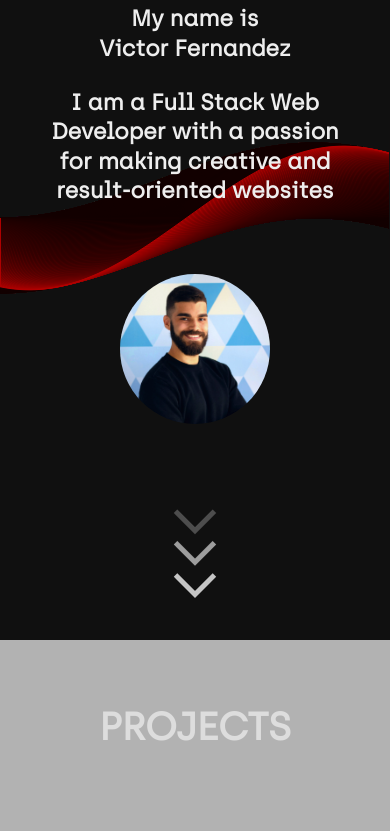
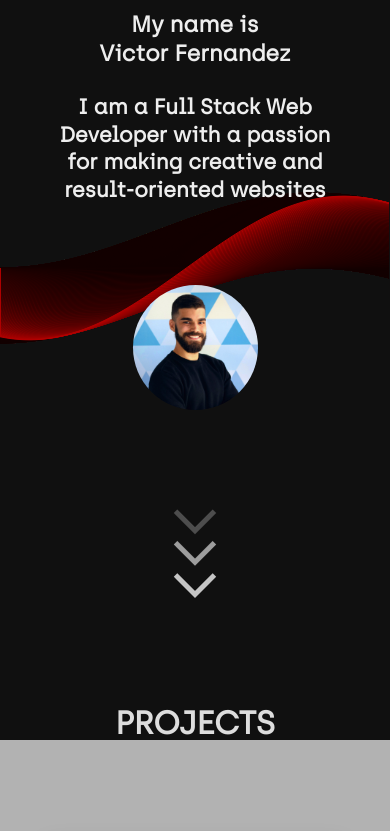
Before and after one commit to xrawvelocity/Portfolio-V1, a website built with webpack: page src/index.html in a window 390 px wide. Shown: the part 204-1035 px from the top of the page. Built offline with nearby package versions, Linux system fonts and the light colour scheme; files whose address does not match are found by name.

Commit message:
fixed responsive fully maybe

```diff
--- a/src/js/canvas.js
+++ b/src/js/canvas.js
@@ -3,7 +3,7 @@ const canvas = document.querySelector('canvas');
 const c = canvas.getContext('2d');
 
 canvas.width = innerWidth;
-canvas.height = innerHeight;
+canvas.height = innerHeight + 100;
 
 const wave = {
   y: canvas.height /2,
--- a/src/sass/components/_about.scss
+++ b/src/sass/components/_about.scss
@@ -19,7 +19,7 @@
 
         @include respond(phone){
             padding: 10rem 0 0;
-            width: 50rem;
+            width: 45rem;
             line-height: 1.3;
         }
 
@@ -30,7 +30,7 @@
         &-greeting {
             font-size: 4.5rem;
             @include respond(phone){
-                font-size: 6rem;
+                font-size: 5rem;
             }
         }
 
@@ -45,7 +45,7 @@
         &-description {
             font-size: 2.8rem;
             @include respond(phone){
-                font-size: 3.5rem;
+                font-size: 3.3rem;
             }
 
         }
@@ -61,8 +61,8 @@
 
 
         @include respond(smallphone){
-            height: 150px;
-            width: 150px;
+            height: 125px;
+            width: 125px;
             margin-bottom: 25rem;
         }
     }
--- a/src/sass/components/_contact.scss
+++ b/src/sass/components/_contact.scss
@@ -17,7 +17,7 @@
         margin: 15rem 0 0;
 
         @include respond(phone){
-            margin: 5rem 0 0;
+            margin: 25rem 0 0;
         }
 
         &__title {
@@ -35,6 +35,10 @@
         align-items: center;
         justify-content: space-evenly;
         margin-bottom: -10rem;
+
+        @include respond(phone){
+            width: 55rem;
+        }
 
         &__linkedin {
 
@@ -133,7 +137,8 @@
 
         @include respond(phone){
             flex-direction: column;
-            margin: 10rem 15rem 5rem 5rem;
+            margin: 10rem 15rem 0rem 5rem;
+            padding-bottom: 10rem;
         }
 
         &-col {
--- a/src/sass/components/_popup.scss
+++ b/src/sass/components/_popup.scss
@@ -2,7 +2,7 @@
     position: fixed;
     display: block;
     width: 100%;
-    height: 100vh;
+    height: 100%;
     top: 0;
     left: 0;
     background-color: rgba($color-black,0.3);
@@ -34,10 +34,10 @@
         transform: translate(-50%, -50%) scale(.5);
         transition: all .5s;
 
-        @include respond(tab-port){
+        @include respond(phone){
             opacity: 0;
             flex-direction: column;
-            height: 60vh;
+            height: 70%;
         }
     }
 
@@ -76,11 +76,9 @@
             background-position: center;
         }
 
-        @include respond(tab-land){
-
-        }
         @include respond(tab-port){
-
+            padding: 6rem 0 0;
+            height: 200px;
         }
 
         @include respond(phone){
@@ -93,16 +91,11 @@
         display: inline-block;
         padding: 10rem 5rem;
 
-
-        @include respond(tab-port){
+        @include respond(phone){
             width: 100%;
-            padding: 1rem;
-            text-align: center;
-        }
-
-        @include respond(phone){
-            padding: 1rem 0;
-            justify-content: center;
+            height: 100%;
+            padding: 5% 0;
+            justify-content: space-evenly;
             align-items: center;
             display: flex;
             flex-direction: column;
@@ -126,6 +119,7 @@
         @include respond(phone){
             width: 80%;
             text-align: center;
+            font-size: 2.2rem;
         }
     }
 
@@ -135,6 +129,8 @@
         @include respond(tab-port){
             justify-content: center;
         }
+
+
 
         & > * {
             &::after{
--- a/src/sass/components/_projects.scss
+++ b/src/sass/components/_projects.scss
@@ -13,7 +13,7 @@
         margin: 10rem auto -10rem;
 
         @include respond(phone){
-            font-size: 6rem;
+            font-size: 5rem;
         }
     }
 }
```
Also changed, not shown: dist/index.css, dist/js/canvas.bundle.js, 1 other file.
